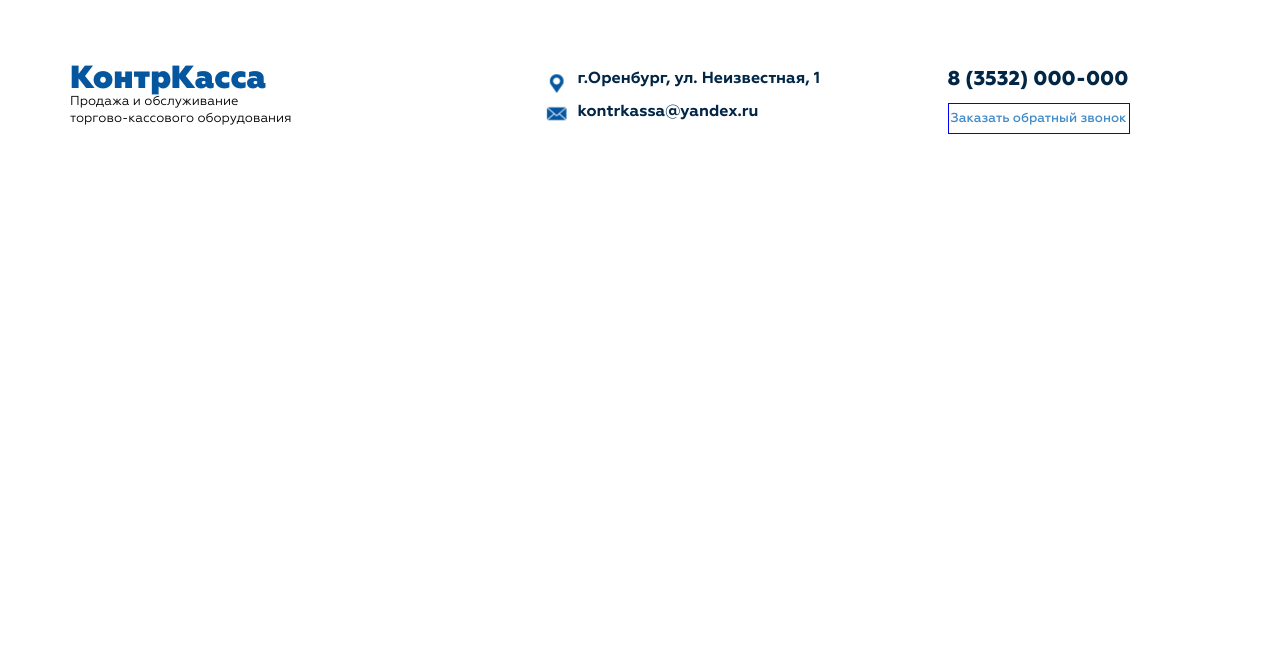
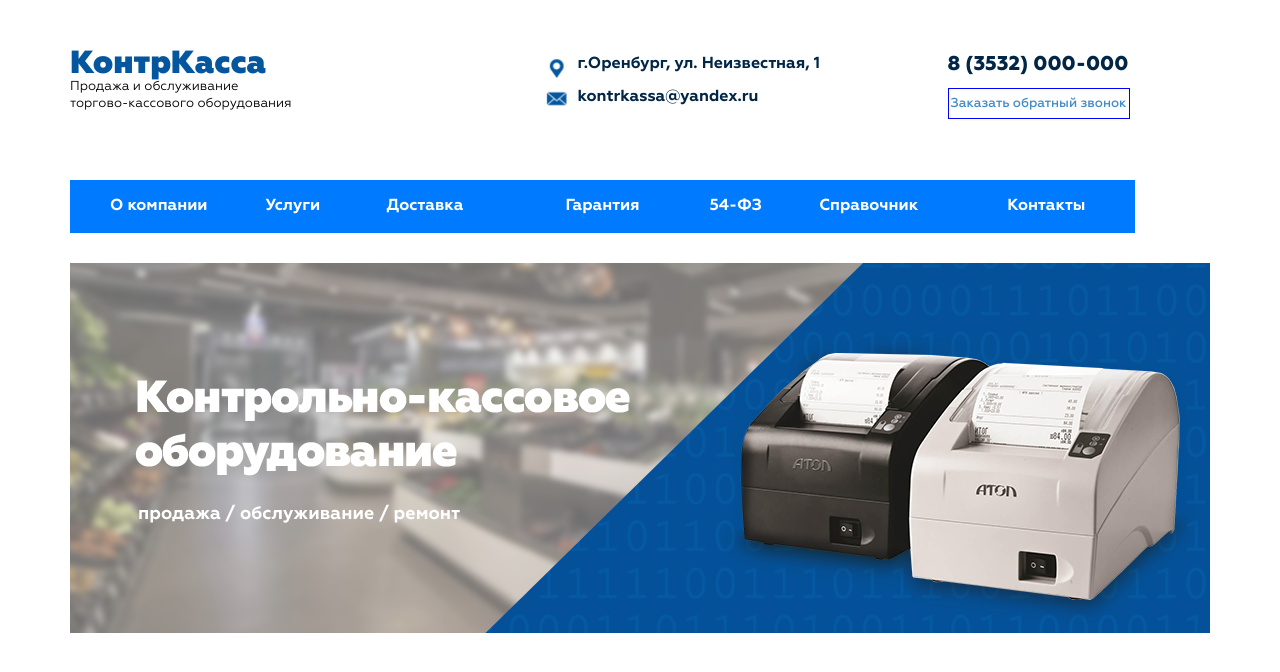
Before and after one commit to SaintFurion/CounterCass, a plain HTML site: page index.html in a window 1280 px wide. Drawn offline with Linux system fonts and the light colour scheme.

Commit message:
fird commit

```diff
--- a/index.html
+++ b/index.html
@@ -23,10 +23,30 @@
                     <div class="row">
                         <div class="col-md-5 col-sm-12 w_100"><div class="name2"><span>Продажа и обслуживание<br> торгово-кассового оборудования</span></div></div>
                         <div class="col-md-4 col-sm-12 w_100"><div class="email"><span>kontrkassa@yandex.ru</span></div></div>
-                        <div class="col-md-3 col-sm-12 w_100"><div class="callrevers"><span><div class="outline"><a href=index.html>Заказать обратный звонок</a></span></div></div>
+                        <div class="col-md-3 col-sm-12 w_100"><div class="callback"><span><div class="outline"><a href=index.html>Заказать обратный звонок</a></span></div></div>
+                    </div>
+                </div>
+                <div class="selections">
+                    <div class="row menu">
+                        <div class="col-md-2 col-sm-12 w_100 selections-table"><a href='index.html' class="link">О компании</a></div>
+                        <div class="col-md-1 col-sm-12 w_100 selections-table"><a href='index.html' class="link">Услуги</a></div>
+                        <div class="col-md-2 col-sm-12 w_100 selections-table"><a href='index.html' class="link">Доставка</a></div>
+                        <div class="col-md-2 col-sm-12 w_100 selections-table"><a href='index.html' class="link">Гарантия</a></div>
+                        <div class="col-md-1 col-sm-12 w_100 selections-table"><a href='index.html' class="link">54-ФЗ</a></div>
+                        <div class="col-md-2 col-sm-12 w_100 selections-table"><a href='index.html' class="link">Справочник</a></div>
+                        <div class="col-md-2 col-sm-12 w_100 selections-table"><a href='index.html' class="link">Контакты</a></div>
                     </div>
                 </div>
             </div>
         </header>
+        <div class="container">
+        <section id="banner">
+            <div class="row" >
+                <div class="col-md-10">
+                    <img src="img/banner.png" alt="Контрольно-кассовое оборудование">
+                </div>
+            </div>
+        </section>
+        </div>
     </body>
 </html>
--- a/style/style.css
+++ b/style/style.css
@@ -26,10 +26,9 @@
 #header{
     font-size: 16px;
     line-height: 17px;
-    color: black;
+    color: white;
     font-family: 'Geometria';
     padding-bottom: 30px;
-    padding-top: 15px;
 }
 
 .information{
@@ -60,9 +59,10 @@
 }
 .number span{
     font-family: 'Geometria-ExtraBold';
-    position: relative;
+    position: absolute;
     color: #012646;
     font-size: 20px;
+    text-align:right;
 }
 .name2 span{
     font-family: 'Geometria';
@@ -91,7 +91,7 @@
     left: -16px;
     top: 0px;
 }
-.callrevers span{
+.callback span{
     font-family: 'Geometria-Medium';
     font-size: 13px;
     color: #012646;
@@ -106,3 +106,54 @@
     border: 1px solid blue;
     padding: 6px 2px;
 }
+
+.outline:hover{
+    border: 1px solid #3887cf;
+}
+
+A{
+    text-decoration: none;
+}
+
+A:hover{
+    text-decoration: none;
+    color: #012646;
+}
+
+.link{
+    font-family: 'Geometria-Bold';
+    font-size:16px;
+    color:white;
+    font-weight:bold
+}
+
+.link:hover{
+    font-size:16px;
+    color:white;
+    font-weight:bold
+}
+
+.selections{
+    margin-top:68px;
+    margin-left: 15px;
+    margin-right: 90px;
+}
+
+.menu{
+    text-align: center;
+    background: #007bff;
+}
+
+.selections-table{
+    padding: 18px 18px 18px 18px;
+}
+
+.selections-table:hover{
+    background: #3887cf;
+}
+
+#banner{
+    text-align: center;
+    width: 100;
+    position: relative;
+}
```
Also changed, not shown: img/banner.png (added), 1 other file.
